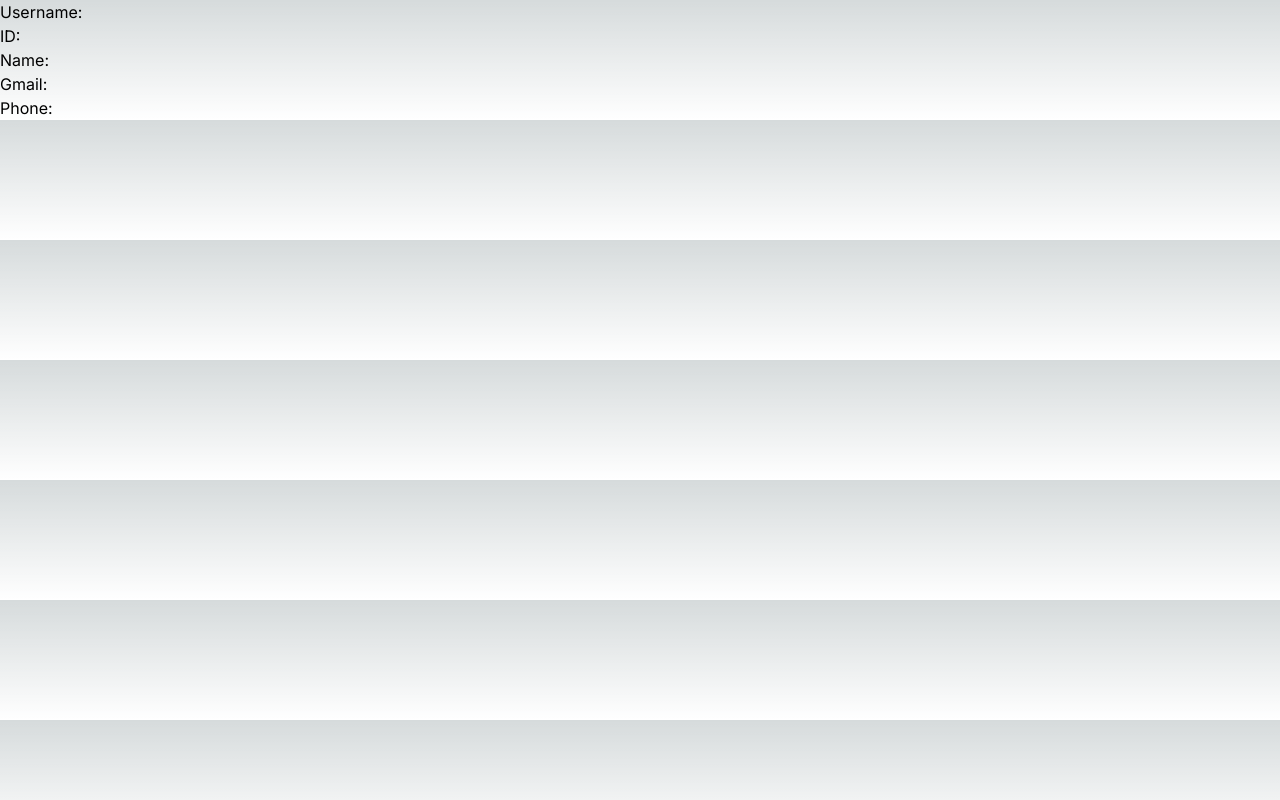
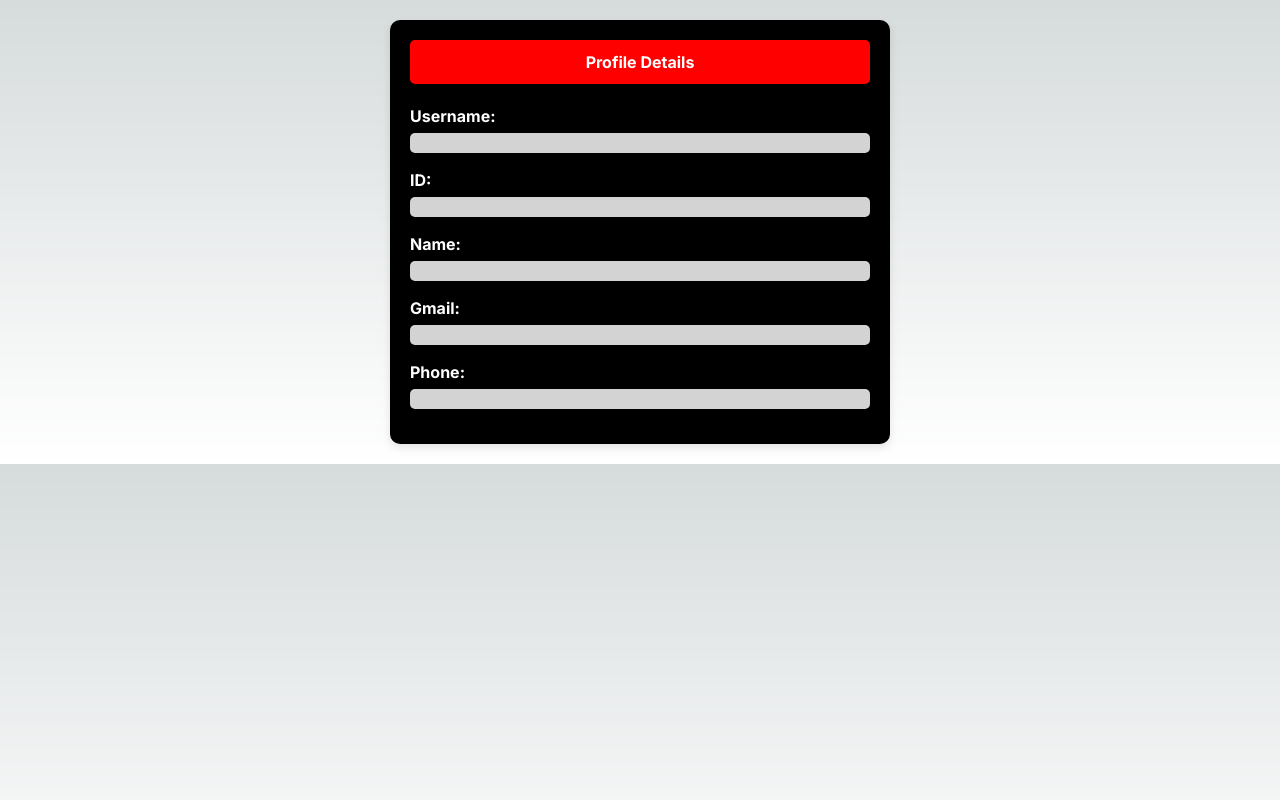
Before and after one commit to Riju-Saha/Chat-Room, a Next.js app in the folder client/: page /profile/1 in a window 1280 px wide. Built offline with nearby package versions, Linux system fonts and the light colour scheme.

Commit message:
profile design

```diff
--- a/client/src/app/profile/[username]/page.tsx
+++ b/client/src/app/profile/[username]/page.tsx
@@ -36,7 +36,7 @@ const ProfilePage = () => {
       }
 
       const data = await response.json();
-      console.log(data)
+      console.log(data);
       if (data.success) {
         setUserDetails({
           ID: data.result[0].ID,
@@ -53,13 +53,57 @@ const ProfilePage = () => {
     }
   };
 
+  const containerStyle = {
+    backgroundColor: 'black',
+    color: 'black',
+    fontWeight: "bold",
+    padding: '20px',
+    borderRadius: '10px',
+    maxWidth: '500px',
+    margin: '20px auto',
+    boxShadow: '0px 4px 8px rgba(0, 0, 0, 0.1)'
+  };
+
+  // const titleStyle = {
+  // };
+
+  const labelStyle = {
+    fontWeight: 'bold',
+    color: 'white',
+    marginBottom: '5px'
+  };
+
+  const valueStyle = {
+    marginBottom: '15px',
+    backgroundColor: 'lightgray',
+    padding: '10px',
+    borderRadius: '5px',
+    fontWeight: "bold"
+  };
+
   return (
-    <div>
-      <p>Username: {username}</p>
-      <p>ID: {userDetails.ID}</p>
-      <p>Name: {userDetails.Name}</p>
-      <p>Gmail: {userDetails.Gmail}</p>
-      <p>Phone: {userDetails.Phone}</p>
+    <div style={containerStyle}>
+      <h1 style={{ backgroundColor: 'red', color: 'white', padding: '10px', borderRadius: '5px', textAlign: 'center', marginBottom: '20px'}}>Profile Details</h1>
+      <div>
+        <p style={labelStyle}>Username:</p>
+        <p style={valueStyle}>{username}</p>
+      </div>
+      <div>
+        <p style={labelStyle}>ID:</p>
+        <p style={valueStyle}>{userDetails.ID}</p>
+      </div>
+      <div>
+        <p style={labelStyle}>Name:</p>
+        <p style={valueStyle}>{userDetails.Name}</p>
+      </div>
+      <div>
+        <p style={labelStyle}>Gmail:</p>
+        <p style={valueStyle}>{userDetails.Gmail}</p>
+      </div>
+      <div>
+        <p style={labelStyle}>Phone:</p>
+        <p style={valueStyle}>{userDetails.Phone}</p>
+      </div>
     </div>
   );
 };
```
